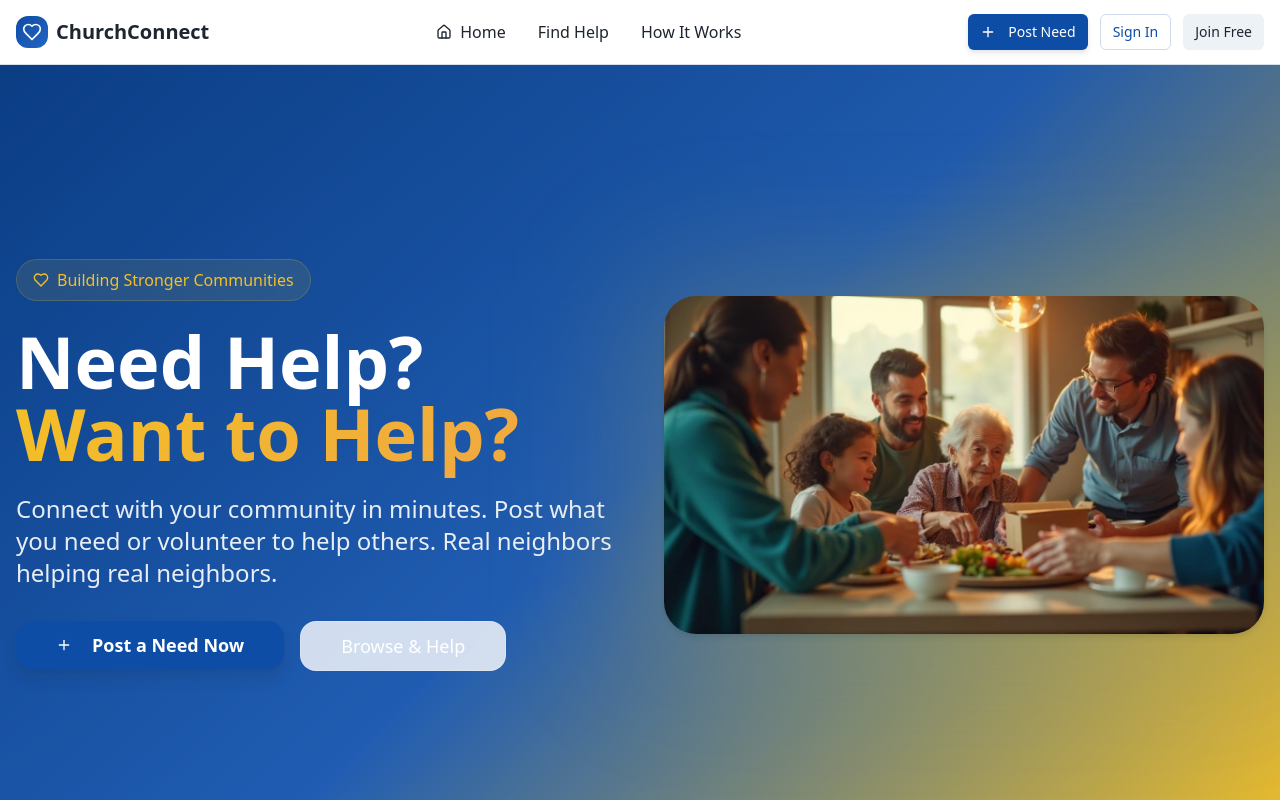
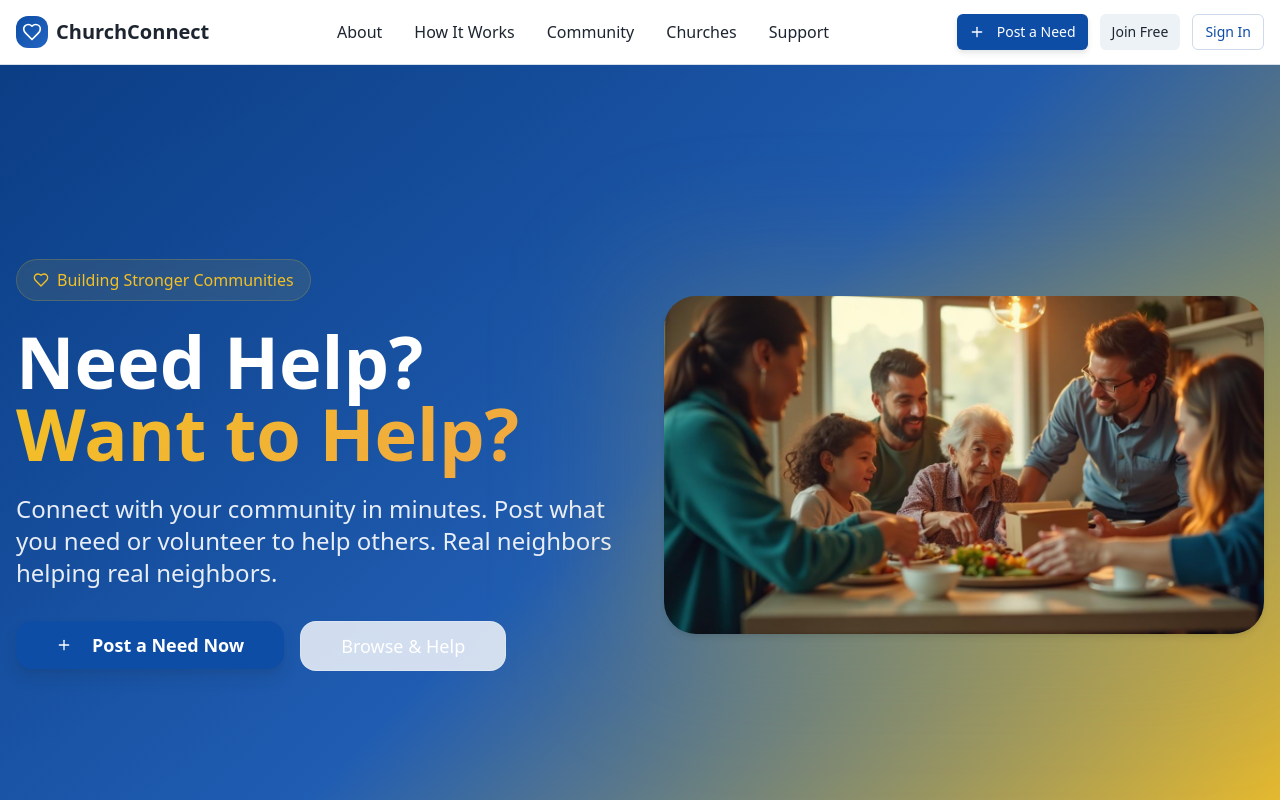
Before and after one commit to CYPKNFT/church-connect, a React (Vite) app: page / in a window 1280 px wide. Shown: the top 800 px of the page. Built offline with nearby package versions, Linux system fonts and the light colour scheme.

Commit message:
Refactor header navigation

```diff
--- a/src/components/Header.tsx
+++ b/src/components/Header.tsx
@@ -24,35 +24,45 @@ export function Header() {
 
         {/* Desktop Navigation */}
         <nav className="hidden md:flex items-center space-x-8">
-          <Link to="/" className="text-foreground hover:text-primary transition-colors font-medium flex items-center gap-2">
-            <Home className="w-4 h-4" />
-            Home
+          <Link to="/about" className="text-foreground hover:text-primary transition-colors font-medium">
+            About
           </Link>
-          <Link to="/browse" className="text-foreground hover:text-primary transition-colors font-medium">
-            Find Help
+          <Link to="/how-it-works" className="text-foreground hover:text-primary transition-colors font-medium">
+            How It Works
+          </Link>
+          <Link to="/community" className="text-foreground hover:text-primary transition-colors font-medium">
+            Community
+          </Link>
+          <Link to="/churches" className="text-foreground hover:text-primary transition-colors font-medium">
+            Churches
+          </Link>
+          <Link to="/support" className="text-foreground hover:text-primary transition-colors font-medium">
+            Support
           </Link>
           {user && (
             <Link to="/dashboard" className="text-foreground hover:text-primary transition-colors font-medium">
               Dashboard
             </Link>
           )}
-          <Link to="/about" className="text-foreground hover:text-primary transition-colors font-medium">
-            How It Works
-          </Link>
         </nav>
 
         {/* Desktop CTA Buttons */}
         <div className="hidden md:flex items-center space-x-3">
-          {user ? (
-            <>
           <Button
             className="bg-primary hover:bg-primary-hover text-white shadow-md hover:shadow-lg transition-all"
             size="sm"
-                onClick={() => navigate('/post')}
+            onClick={() => {
+              if (!user) {
+                setShowAuthDialog(true);
+              } else {
+                navigate('/post');
+              }
+            }}
           >
             <Plus className="w-4 h-4 mr-1" />
-                Post Need
+            Post a Need
           </Button>
+          {user ? (
             <div className="flex items-center gap-3">
               <Link to="/profile" className="text-foreground hover:text-primary transition-colors font-medium">
                 Profile
@@ -66,22 +76,10 @@ export function Header() {
                 Sign Out
               </Button>
             </div>
-            </>
           ) : (
             <>
-              <Button
-                className="bg-primary hover:bg-primary-hover text-white shadow-md hover:shadow-lg transition-all"
-                size="sm"
-                onClick={() => {
-                  if (!user) {
-                    setShowAuthDialog(true);
-                  } else {
-                    navigate('/post');
-                  }
-                }}
-              >
-                <Plus className="w-4 h-4 mr-1" />
-                Post Need
+              <Button variant="secondary" size="sm" asChild>
+                <Link to="/register">Join Free</Link>
               </Button>
               <Button
                 variant="outline"
@@ -90,9 +88,6 @@ export function Header() {
                 asChild
               >
                 <Link to="/login">Sign In</Link>
-              </Button>
-              <Button variant="secondary" size="sm" asChild>
-                <Link to="/register">Join Free</Link>
               </Button>
             </>
           )}
@@ -114,19 +109,39 @@ export function Header() {
         <div className="md:hidden border-t border-border bg-background">
           <div className="container mx-auto px-4 py-4 space-y-4">
             <Link
-              to="/"
-              className="flex items-center gap-2 text-foreground hover:text-primary transition-colors font-medium py-3"
-              onClick={() => setIsMenuOpen(false)}
-            >
-              <Home className="w-4 h-4" />
-              Home
-            </Link>
-            <Link
-              to="/browse"
+              to="/about"
               className="block text-foreground hover:text-primary transition-colors font-medium py-3"
               onClick={() => setIsMenuOpen(false)}
             >
-              Find Help
+              About
+            </Link>
+            <Link
+              to="/how-it-works"
+              className="block text-foreground hover:text-primary transition-colors font-medium py-3"
+              onClick={() => setIsMenuOpen(false)}
+            >
+              How It Works
+            </Link>
+            <Link
+              to="/community"
+              className="block text-foreground hover:text-primary transition-colors font-medium py-3"
+              onClick={() => setIsMenuOpen(false)}
+            >
+              Community
+            </Link>
+            <Link
+              to="/churches"
+              className="block text-foreground hover:text-primary transition-colors font-medium py-3"
+              onClick={() => setIsMenuOpen(false)}
+            >
+              Churches
+            </Link>
+            <Link
+              to="/support"
+              className="block text-foreground hover:text-primary transition-colors font-medium py-3"
+              onClick={() => setIsMenuOpen(false)}
+            >
+              Support
             </Link>
             {user && (
               <Link
@@ -137,13 +152,6 @@ export function Header() {
                 Dashboard
               </Link>
             )}
-            <Link
-              to="/about"
-              className="block text-foreground hover:text-primary transition-colors font-medium py-3"
-              onClick={() => setIsMenuOpen(false)}
-            >
-              How It Works
-            </Link>
             <div className="flex flex-col space-y-3 pt-6 border-t border-border">
               <Button
                 className="bg-primary hover:bg-primary-hover text-white shadow-md"
@@ -158,7 +166,7 @@ export function Header() {
                 }}
               >
                 <Plus className="w-4 h-4 mr-1" />
-                Post Need
+                Post a Need
               </Button>
               {user ? (
                 <>
@@ -178,11 +186,11 @@ export function Header() {
                 </>
               ) : (
                 <>
+                  <Button variant="secondary" size="sm" asChild>
+                    <Link to="/register" onClick={() => setIsMenuOpen(false)}>Join Free</Link>
+                  </Button>
                   <Button variant="outline" size="sm" asChild>
                     <Link to="/login" onClick={() => setIsMenuOpen(false)}>Sign In</Link>
-                  </Button>
-                  <Button variant="secondary" size="sm" asChild>
-                    <Link to="/register" onClick={() => setIsMenuOpen(false)}>Join Free</Link>
                   </Button>
                 </>
               )}
```
Lines whose indentation alone changed are shown as unchanged.
